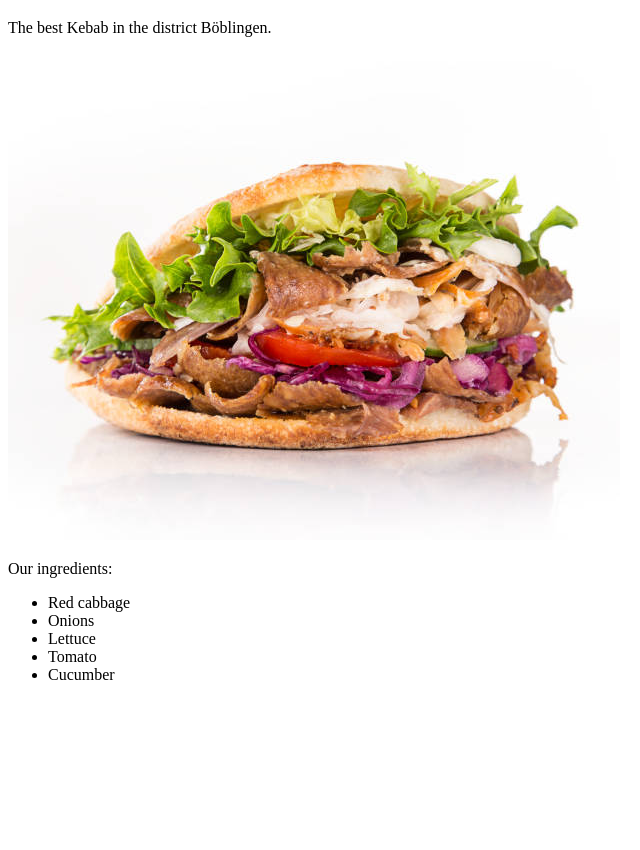
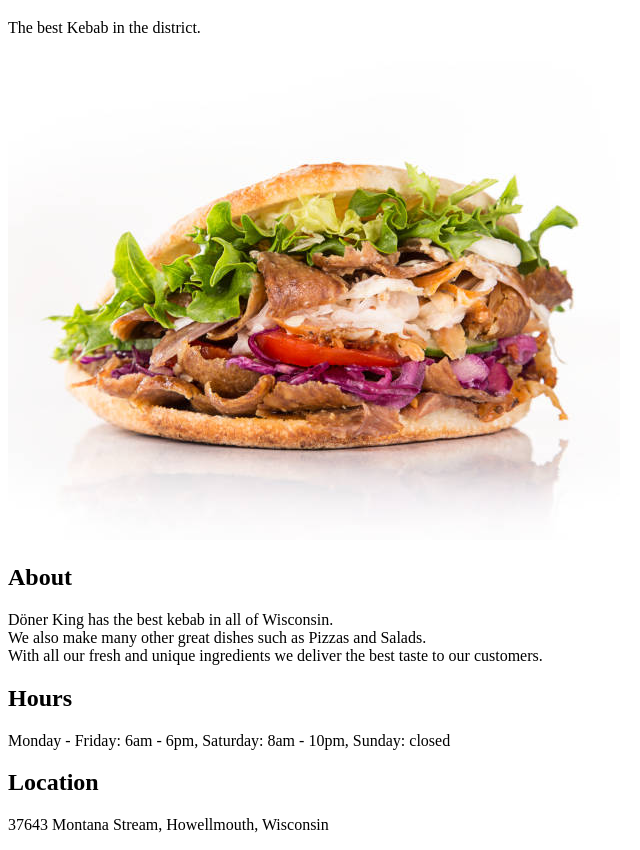
Before and after one commit to MrSwizzer/odin--restaurant-page, a website built with webpack: page src/index.html in a window 1280 px wide. Shown: the part 90-940 px from the top of the page, without its empty margins (0-640 px from the left). Before the commit the page ends 800 px from the top, so only its background shows below. Built offline with nearby package versions, Linux system fonts and the light colour scheme.

Commit message:
Creating Homepage modular with home.js

```diff
--- /dev/null
+++ b/src/home.js
@@ -0,0 +1,73 @@
+import doenerImage from './doener.jpg';
+
+function createHeroSection(parentElement) {
+    const heroSectionDiv = document.createElement("div");
+    heroSectionDiv.classList.add("hero-section");
+
+    const heroTitle = document.createElement("h1");
+    heroTitle.textContent = "Döner King";
+
+    const heroParagraph = document.createElement("p");
+    heroParagraph.textContent = "The best Kebab in the district.";
+
+    const heroImage = document.createElement("img");
+    heroImage.src = doenerImage;
+    heroImage.alt = "Picture of a Döner";
+
+    heroSectionDiv.appendChild(heroTitle);
+    heroSectionDiv.appendChild(heroParagraph);
+    heroSectionDiv.appendChild(heroImage);
+
+    parentElement.appendChild(heroSectionDiv);
+}
+
+function createAboutSection(parentElement) {
+    const aboutSectionDiv = document.createElement("div");
+    aboutSectionDiv.classList.add("about-section");
+
+    const aboutTitle = document.createElement("h2");
+    aboutTitle.textContent = "About";
+
+    const aboutParagraph = document.createElement("p");
+    aboutParagraph.innerHTML = "Döner King has the best kebab in all of Wisconsin. <br> We also make many other great dishes such as Pizzas and Salads. <br> With all our fresh and unique ingredients we deliver the best taste to our customers.";
+
+    aboutSectionDiv.appendChild(aboutTitle);
+    aboutSectionDiv.appendChild(aboutParagraph);
+
+    parentElement.appendChild(aboutSectionDiv);
+}
+
+
+function createHoursSection(parentElement) {
+    const hoursSectionDiv = document.createElement("div");
+    hoursSectionDiv.classList.add("hours-section");
+
+    const hoursTitle = document.createElement("h2");
+    hoursTitle.textContent = "Hours";
+
+    const hoursParagraph = document.createElement("p");
+    hoursParagraph.textContent = "Monday - Friday: 6am - 6pm, Saturday: 8am - 10pm, Sunday: closed";
+
+    hoursSectionDiv.appendChild(hoursTitle);
+    hoursSectionDiv.appendChild(hoursParagraph);
+
+    parentElement.appendChild(hoursSectionDiv);
+}
+
+function createLocationSection(parentElement) {
+    const locationSectionDiv = document.createElement("div");
+    locationSectionDiv.classList.add("location-section");
+
+    const locationTitle = document.createElement("h2");
+    locationTitle.textContent = "Location";
+
+    const locationParagraph = document.createElement("p");
+    locationParagraph.textContent = "37643 Montana Stream, Howellmouth, Wisconsin";
+
+    locationSectionDiv.appendChild(locationTitle);
+    locationSectionDiv.appendChild(locationParagraph);
+
+    parentElement.appendChild(locationSectionDiv);
+}
+
+export {createHeroSection, createAboutSection, createHoursSection, createLocationSection};
--- a/src/index.html
+++ b/src/index.html
@@ -15,20 +15,37 @@
     </header>
 
     <div id="content">
-        <h1>Döner King</h1>
-        <p>The best Kebab in the district Böblingen.</p>
-
-        <img src="./doener.jpg" alt="Picture of a Döner">
+        <!-- <div class="hero-section">
+            <h1>Döner King</h1>
+            <p>The best Kebab in the district.</p>
+            <img src="./doener.jpg" alt="Picture of a Döner">
+        </div>
 
 
-        <p>Our ingredients:</p>
-        <ul>
-            <li>Red cabbage</li>
-            <li>Onions</li>
-            <li>Lettuce</li>
-            <li>Tomato</li>
-            <li>Cucumber</li>
-        </ul>
+        <div class="about-section">
+            <h2>About</h2>
+            <p>Döner King has the best kebab in all of Wisconsin. <br>
+            We also make many other great dishes such as Pizzas and Salads. <br>
+            With all our fresh and unique ingredients we deliver the best taste to our customers.</p>
+        </div>
+
+        <div class="hours-section">
+            <h2>Hours</h2>
+            <ul>
+                <li>Monday: 6am - 6pm</li>
+                <li>Tuesday: 6am - 6pm</li>
+                <li>Wednesday: 6am - 6pm</li>
+                <li>Thursday: 6am - 10pm</li>
+                <li>Friday: 6am - 10pm</li>
+                <li>Saturday: 8am - 10pm</li>
+                <li>closed</li>
+            </ul>
+        </div>
+
+        <div class="location-section">
+            <h2>Location</h2>
+            <p>37643 Montana Stream, Howellmouth, Wisconsin</p>
+        </div> -->
     </div>
 </body>
 </html>
--- a/src/index.js
+++ b/src/index.js
@@ -1,3 +1,10 @@
-import doenerPicture from './doener.jpg';
+import {createHeroSection, createAboutSection, createHoursSection, createLocationSection } from "./home.js";
+
+const contentDiv = document.querySelector("#content");
+
+createHeroSection(contentDiv);
+createAboutSection(contentDiv);
+createHoursSection(contentDiv);
+createLocationSection(contentDiv);
 
 console.log("Hello :)");
```
